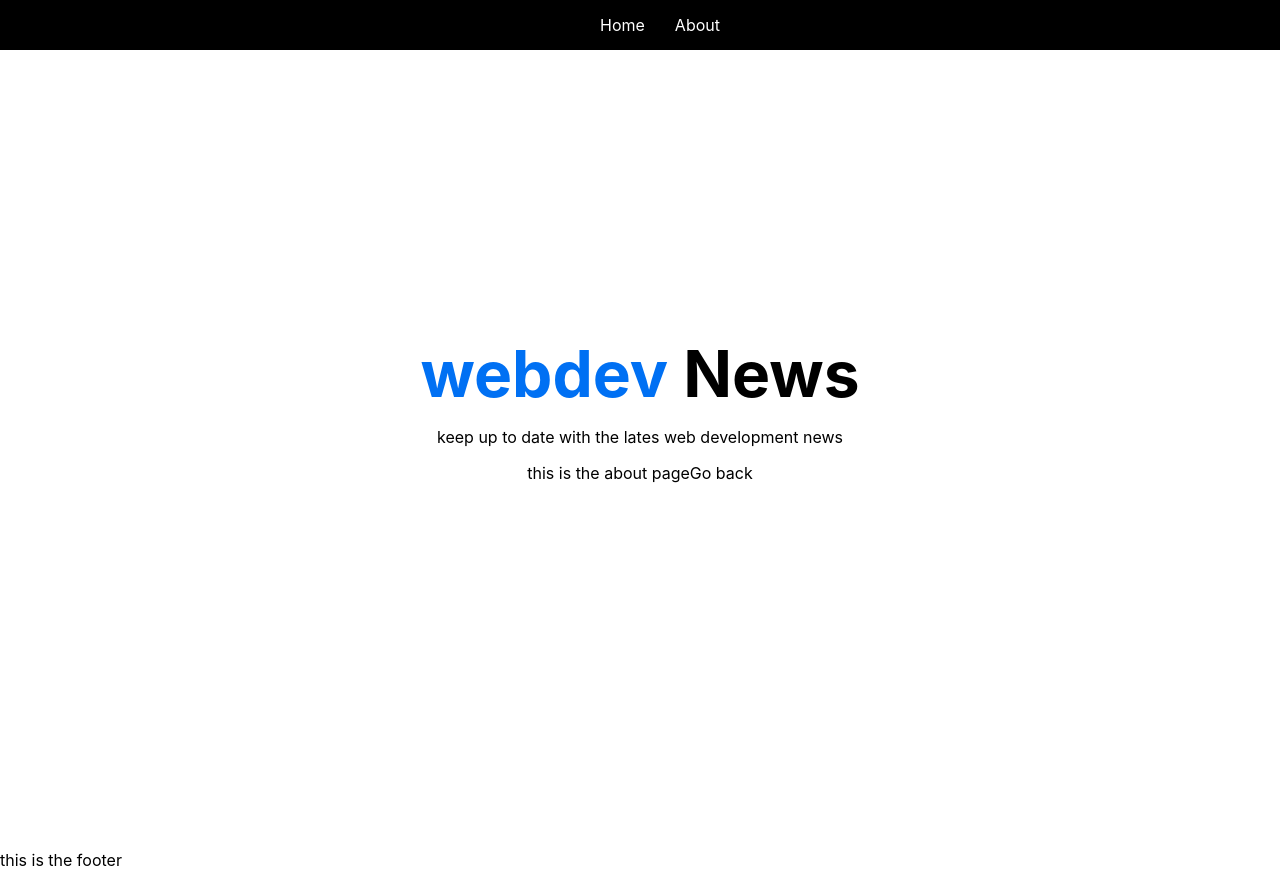
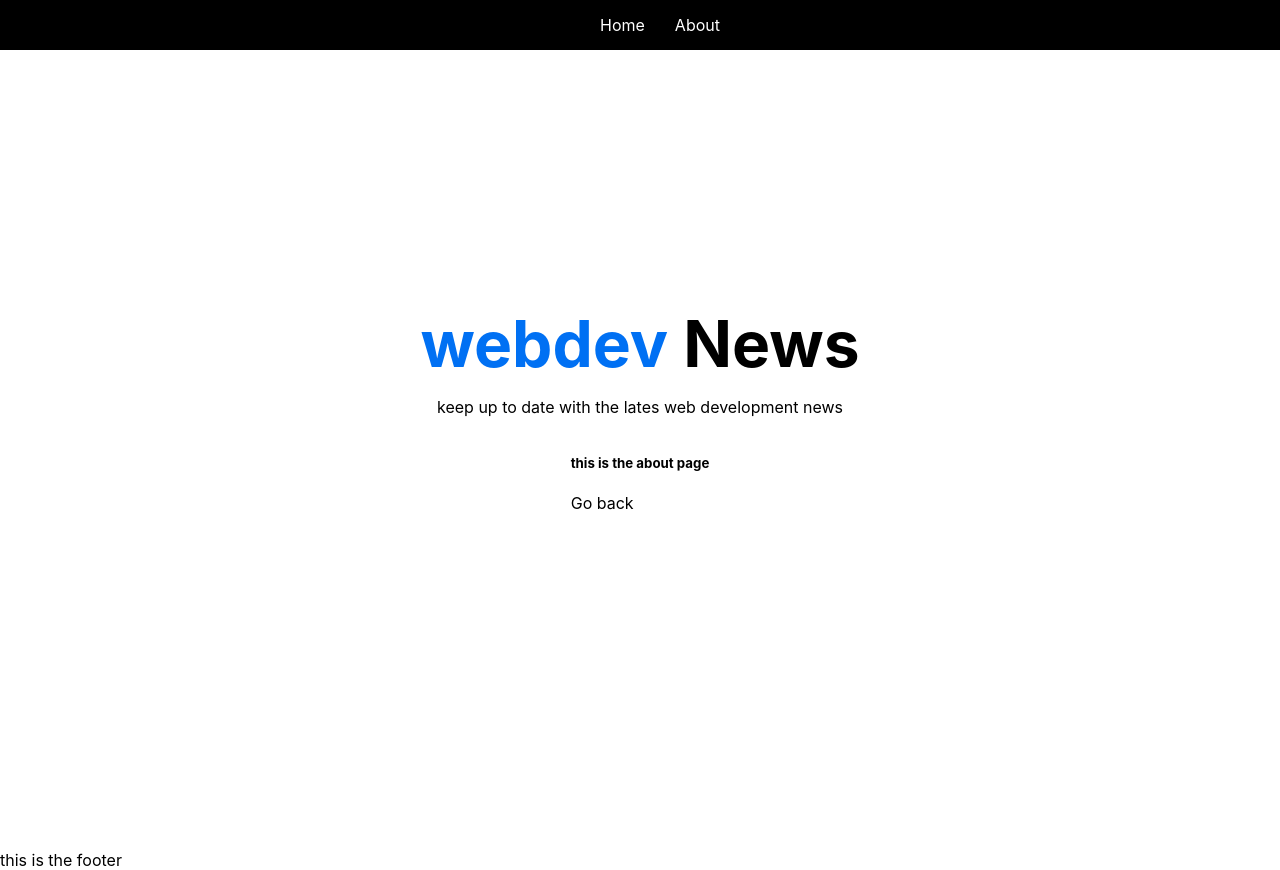
Before and after one commit to rasheedshina22/shina-nextjs, a Next.js app: page /about in a window 1280 px wide. Built offline with nearby package versions, Linux system fonts and the light colour scheme.

Commit message:
new changes to the about page

```diff
--- a/pages/about.js
+++ b/pages/about.js
@@ -3,7 +3,7 @@ import Link from 'next/link';
 export default function about() {
   return (
     <div style={{ marginBottom: '5rem' }}>
-      this is the about page
+      <h5> this is the about page</h5>
       <Link href="/">Go back</Link>
     </div>
   );
```
